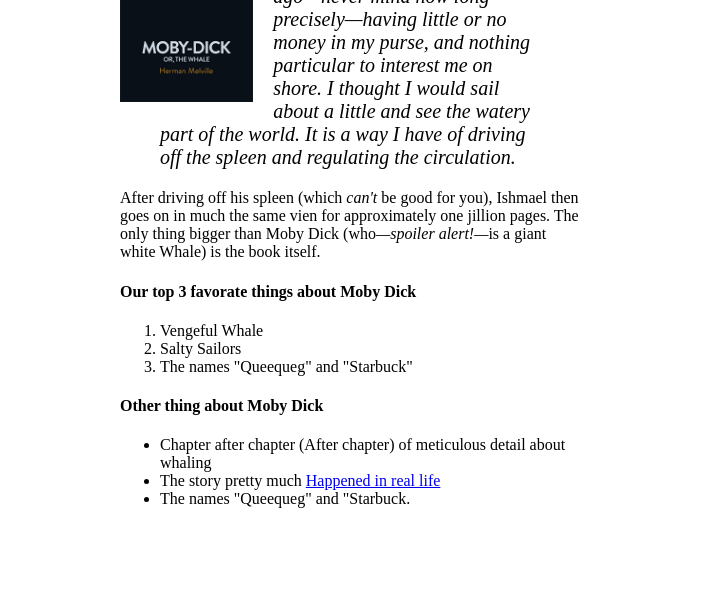
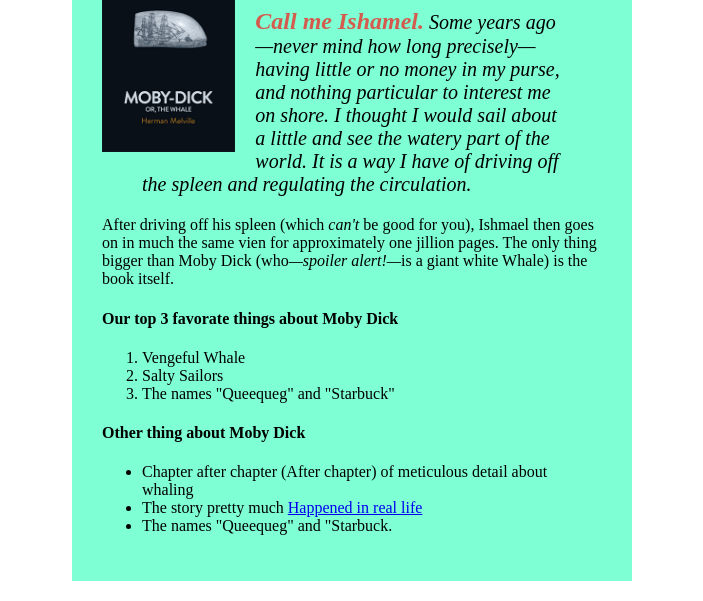
Before and after one commit to dlmrcc/learning-html-layouts-and-style, a plain HTML site: page index.html in a window 1280 px wide. Shown: the part 720-1321 px from the top of the page, without its empty margins (288-991 px from the left). Before the commit the page ends 1244 px from the top, so only its background shows below. Drawn offline with Linux system fonts and the light colour scheme.

Commit message:
Add div style

```diff
--- a/index.html
+++ b/index.html
@@ -24,7 +24,10 @@
     <a href="https://commons.wikimedia.org/wiki/File:Sperm_whale_pod.jpg" target="_blank"><img src="images/sperm_whales.jpg"
         style="display: block; margin: 0 auto;"></a>
 
-<div style=" margin: 0 400px 0 400px;">
+<div style="width:500px;
+margin: 20px auto;
+padding: 30px;
+background-color: aquamarine;">
     <h3>Moby—Dick : A classic tale of the sea</h3>
 
     <a href="https://www.softcover.io/read/6070fb03/moby-dick" target="_blank"><img src="images/moby_dick.png" alt=""
```
